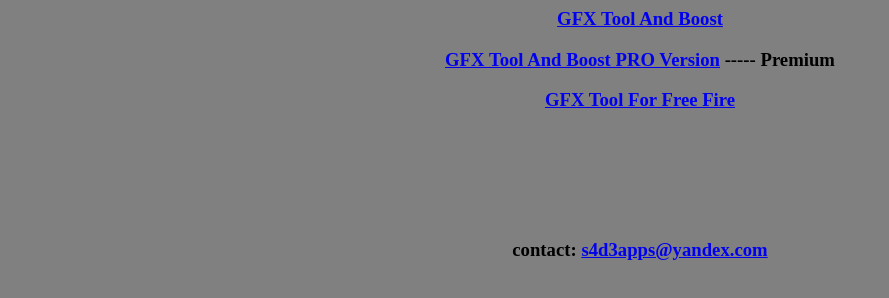
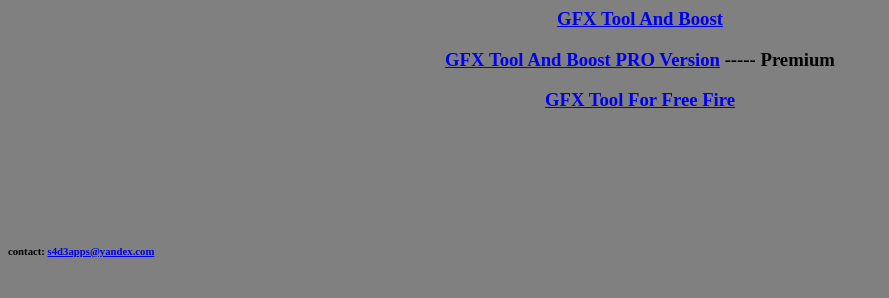
Before and after one commit to s4d3apps/s4d3apps.github.io, a plain HTML site: page index.html in a window 1280 px wide. Shown: the whole page, without its empty margins (0-889 px from the left). Drawn offline with Linux system fonts and the light colour scheme.

Commit message:
Update index.html

```diff
--- a/index.html
+++ b/index.html
@@ -12,10 +12,12 @@
     <h3><a href="https://play.google.com/store/apps/details?id=gfxtool.gfxtoolforfreefire.fpsbooster.freefiresensitivity">GFX Tool For Free Fire</a></h3>
 
     <br><br><br><br><br>
-    <h3>contact: <a href="mailto:s4d3apps@yandex.com">s4d3apps@yandex.com</a></h3>
+
 
   </center>
 
+
+  <h6>contact: <a href="mailto:s4d3apps@yandex.com">s4d3apps@yandex.com</a></h6>
 </body>
 
 </html>
```
